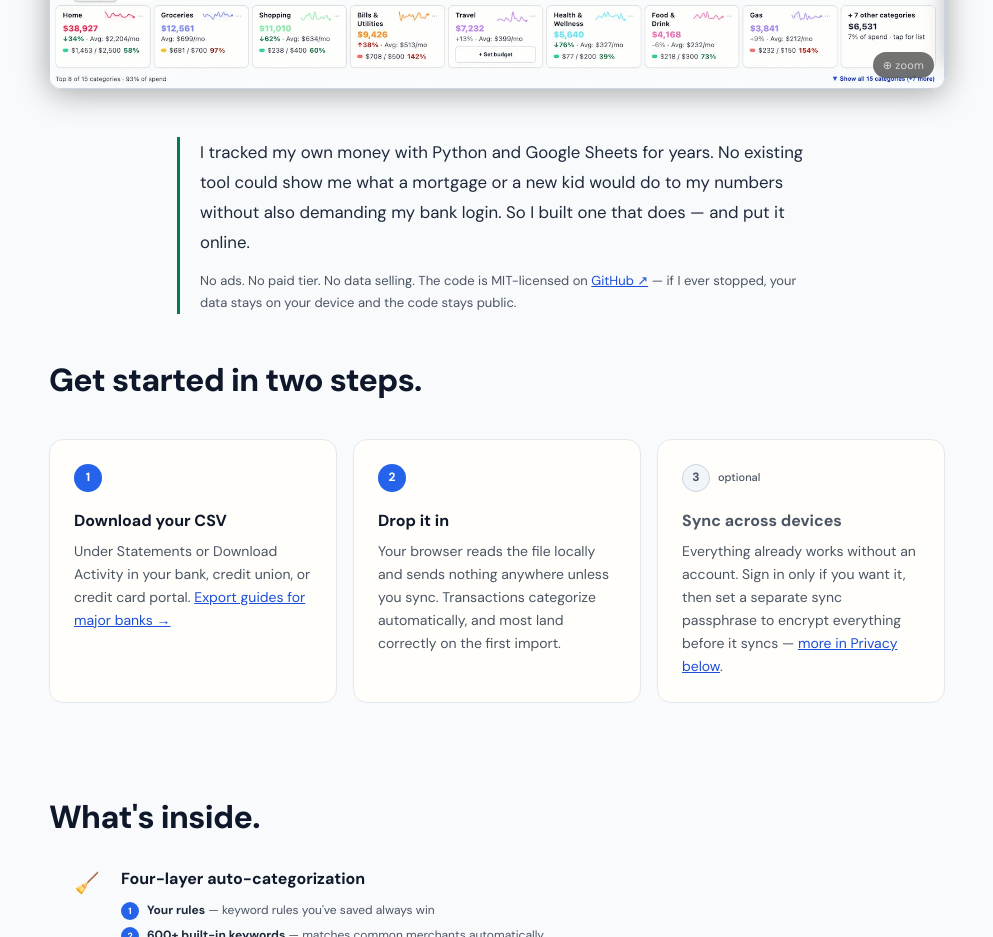
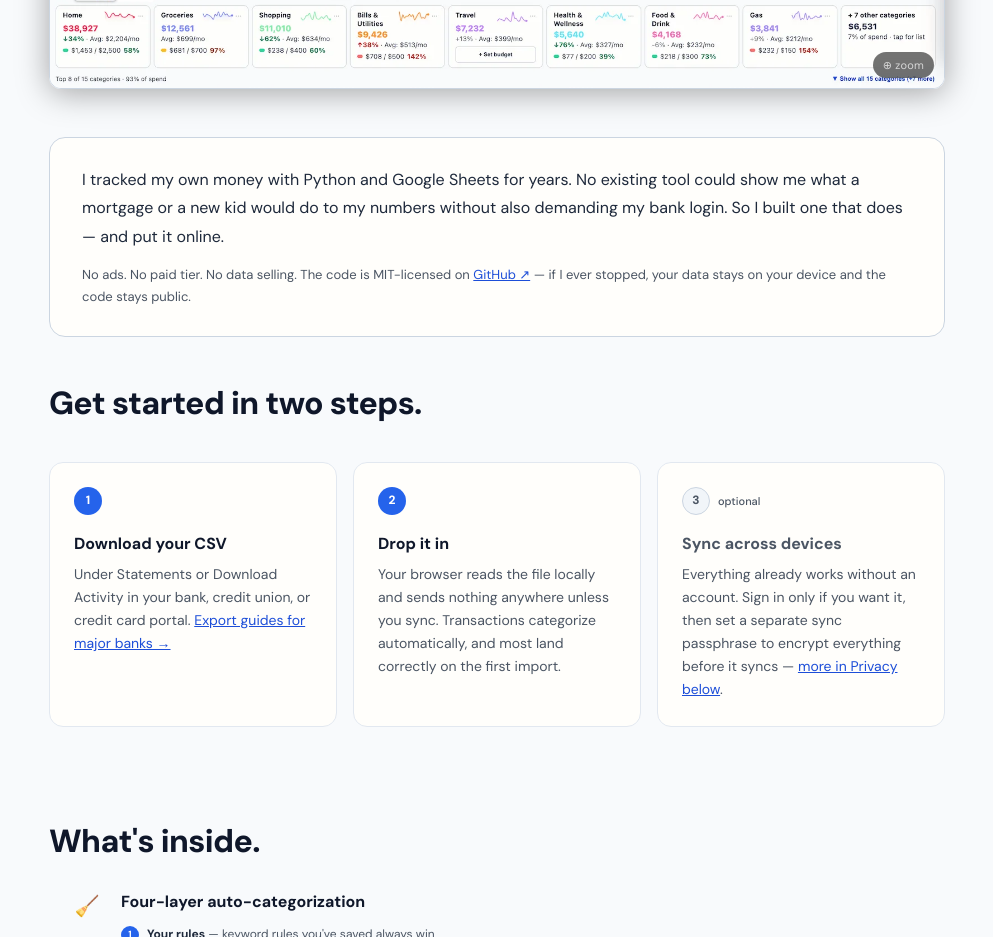
Before and after one commit to gflo247/trak-yo-dollas, a website: page index.html in a window 1280 px wide. Shown: the part 980-1917 px from the top of the page, without its empty margins (143-1136 px from the left). Drawn offline with Linux system fonts and the light colour scheme.

Commit message:
Origin: back to card, no eyebrow label

```diff
--- a/index.html
+++ b/index.html
@@ -282,8 +282,8 @@ footer{border-top:1px solid var(--border);padding:1rem 1.5rem;display:flex;align
 
 <!-- Origin -->
 <section class="section" style="margin-bottom:3rem">
-  <div style="max-width:640px;margin:0 auto;border-left:3px solid var(--accent-green);padding-left:1.25rem">
-    <p style="font-size:1.05rem;color:var(--text-primary);line-height:1.8;margin-bottom:.75rem">I tracked my own money with Python and Google Sheets for years. No existing tool could show me what a mortgage or a new kid would do to my numbers without also demanding my bank login. So I built one that does — and put it online.</p>
+  <div style="background:var(--bg-card);border:1px solid var(--border-mid);border-radius:16px;padding:1.75rem 2rem">
+    <p style="font-size:1rem;color:var(--text-primary);line-height:1.8;margin-bottom:.75rem">I tracked my own money with Python and Google Sheets for years. No existing tool could show me what a mortgage or a new kid would do to my numbers without also demanding my bank login. So I built one that does — and put it online.</p>
     <p style="font-size:13px;color:var(--text-muted);line-height:1.7">No ads. No paid tier. No data selling. The code is MIT-licensed on <a href="https://github.com/gflo247/trak-yo-dollas" target="_blank" rel="noopener noreferrer" style="color:var(--accent-blue-light)">GitHub ↗</a> — if I ever stopped, your data stays on your device and the code stays public.</p>
   </div>
 </section>
```
